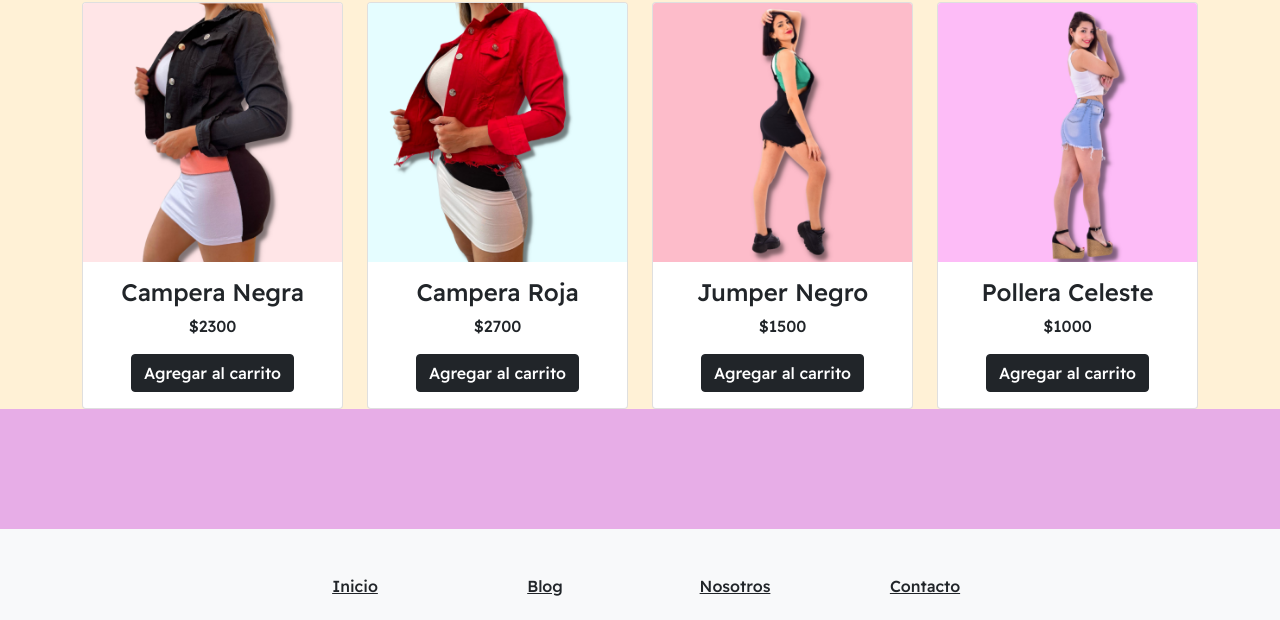
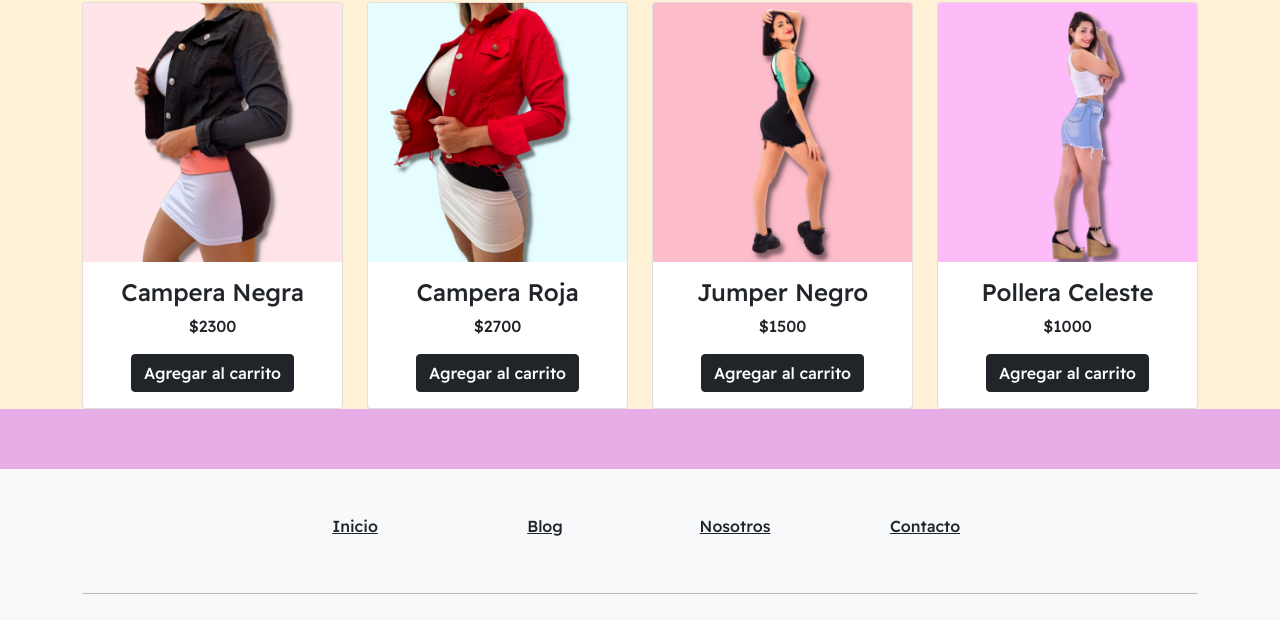
Before and after one commit to cris637/proyecto-javascript, a plain HTML site: page index.html in a window 1280 px wide. Shown: the part 1000-1620 px from the top of the page. Drawn offline with nearby package versions, Linux system fonts and the light colour scheme.

Commit message:
Cambio de color de divisor cerca del footer

```diff
--- a/index.html
+++ b/index.html
@@ -267,7 +267,9 @@
     </main>
 
     <!-- Divisor -->
-    <div class="divisorVioleta"></div>
+    <div class="diviso"></div>
+    <div class="diviso"></div>
+
     <!-- Fin del Main -->
 
     <div class="divisorVioleta"></div>
```
